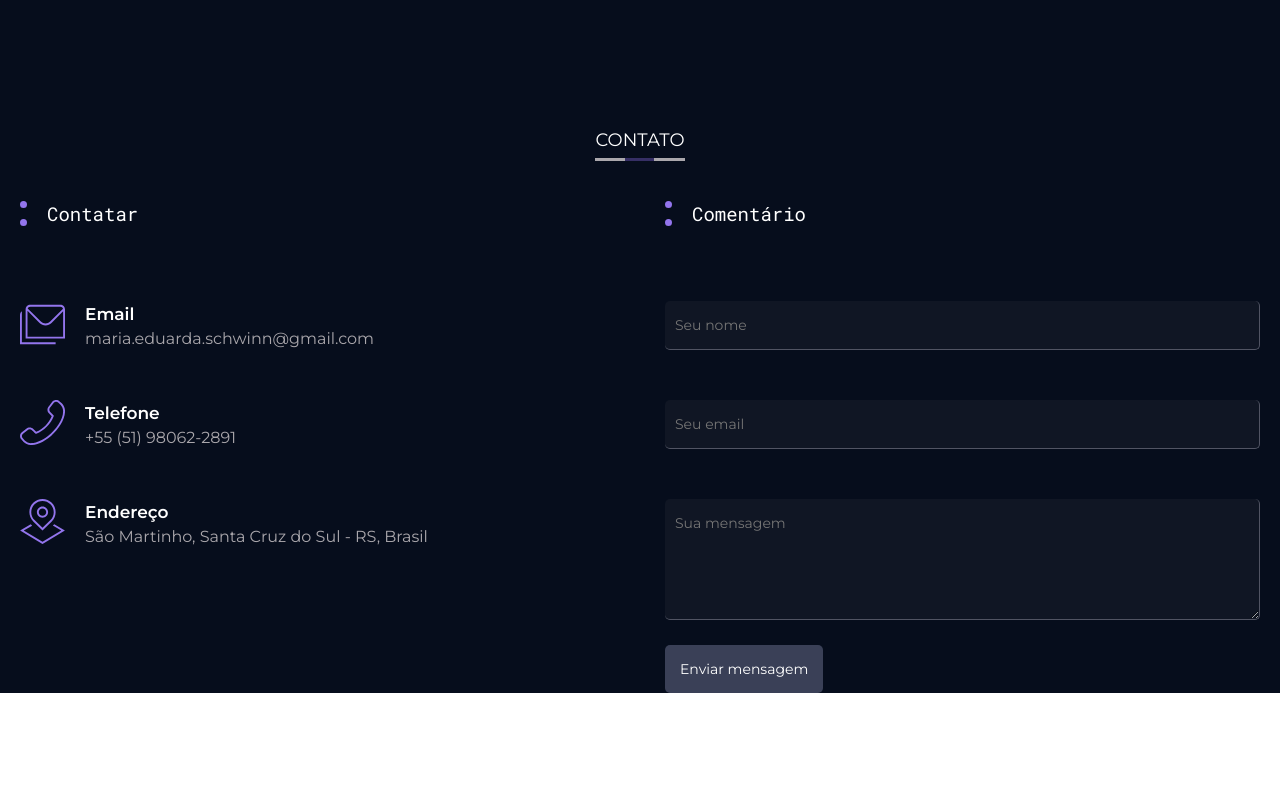
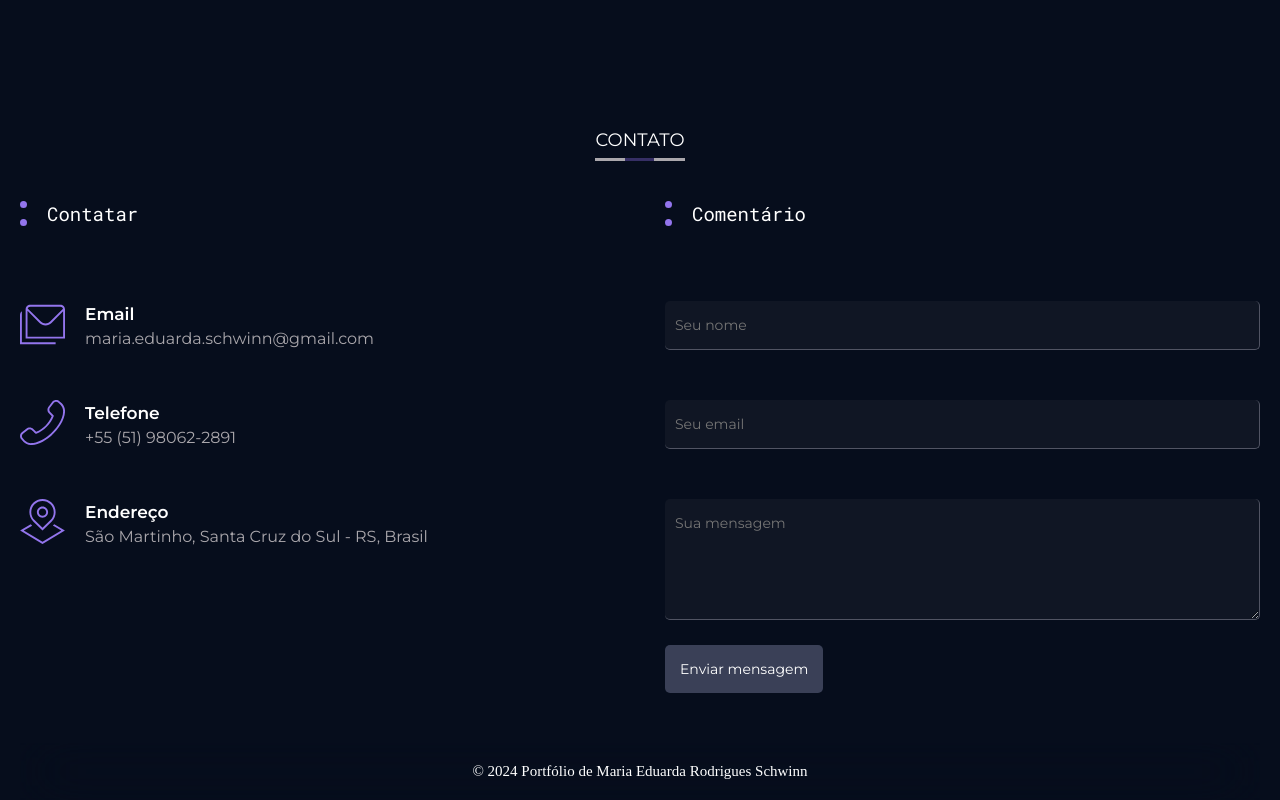
Before and after one commit to Maria-Eduarda-Rodrigues-Schwinn/portfolio, a React (Vite) app in the folder frontend/: page / in a window 1280 px wide. Shown: the part 4646-5446 px from the top of the page. Before the commit the page ends 5339 px from the top, so only its background shows below. Built offline with nearby package versions, Linux system fonts and the light colour scheme.

Commit message:
add footer

```diff
--- a/frontend/src/Pages/Home/index.jsx
+++ b/frontend/src/Pages/Home/index.jsx
@@ -2,11 +2,11 @@ import { LimitedWidthWrapper } from "../../components/LimitedWidth"
 import { ProjectsSection } from "./sections/Projects"
 import { ServicesSection } from "./sections/Services"
 import { ContactSection } from "./sections/Contact"
+import { Container, Main, Footer } from "./styles"
 import { CareerSection } from "./sections/Career"
 import { HeaderSection } from "./sections/Header"
 import { AboutSection } from "./sections/About"
 import { InfoSection } from "./sections/Info"
-import { Container, Main } from "./styles"
 
 export function Home() {
   return (
@@ -21,6 +21,12 @@ export function Home() {
           <ProjectsSection />
           <ContactSection />
         </Main>
+        <Footer>
+          <p>
+            &copy; {new Date().getFullYear()} Portfólio de Maria Eduarda
+            Rodrigues Schwinn
+          </p>
+        </Footer>
       </LimitedWidthWrapper>
     </Container>
   )
--- a/frontend/src/Pages/Home/styles.js
+++ b/frontend/src/Pages/Home/styles.js
@@ -9,3 +9,15 @@ export const Container = styled.div`
 export const Main = styled.main`
   padding-top: 200px;
 `
+
+export const Footer = styled.footer`
+margin-top: 50px;
+  font-family: ${({ theme }) => theme.FONTS.OPENS_SANS};
+  font-size: 15px;
+
+  text-align: center;
+  padding: 20px;
+  width: 100%;
+
+  backdrop-filter: blur(30px);
+`
```
